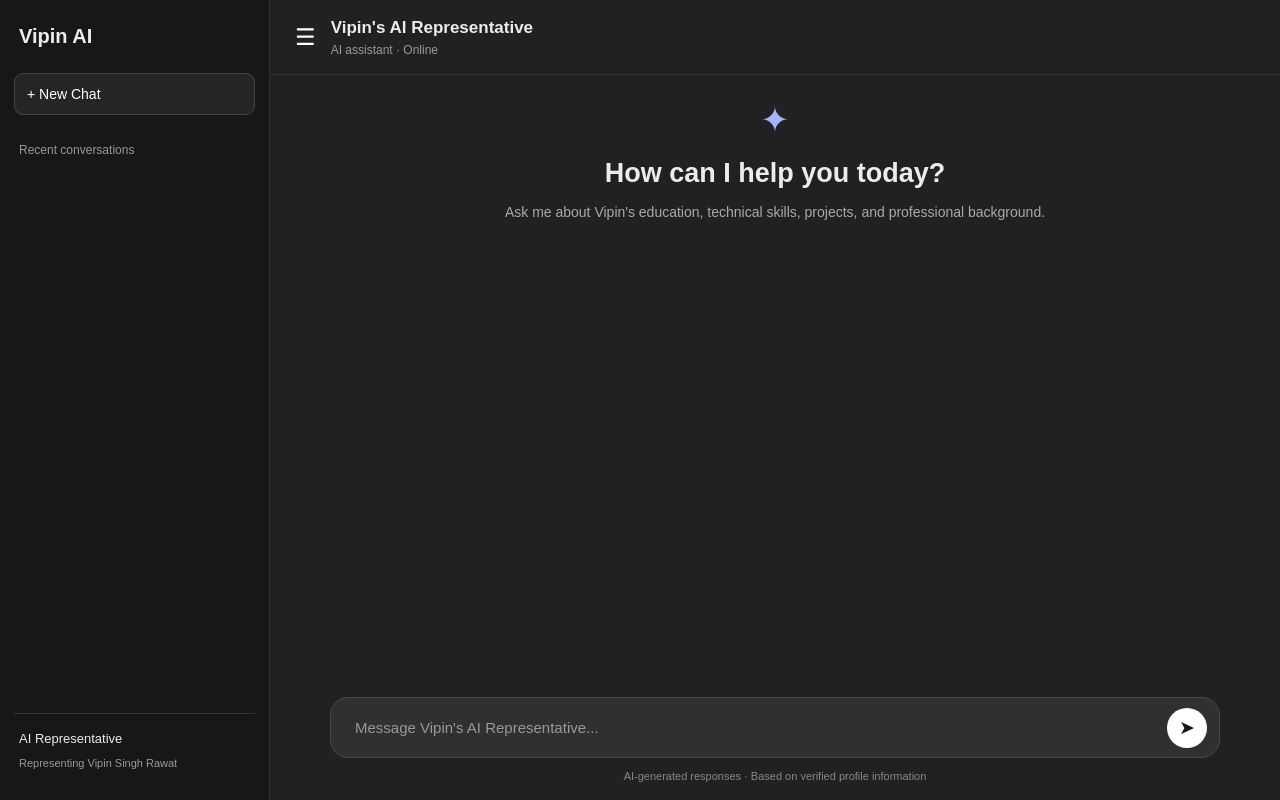
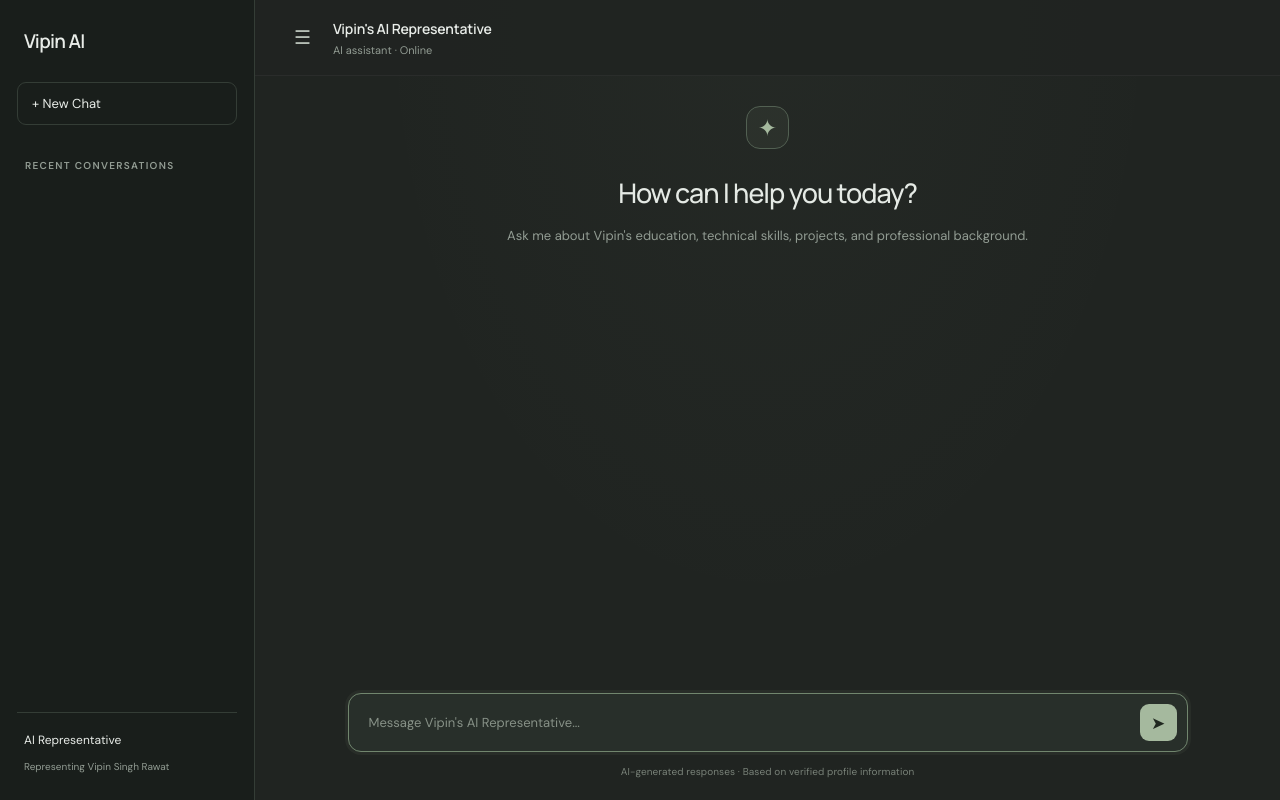
Before and after one commit to rawatvipin756/Resume-AI, a plain HTML site: page frontend/index.html in a window 1280 px wide. Drawn offline with Linux system fonts and the light colour scheme.

Commit message:
Update style.css

```diff
--- a/frontend/style.css
+++ b/frontend/style.css
@@ -1,3 +1,17 @@
+
+@import url('https://fonts.googleapis.com/css2?family=DM+Sans:wght@400;500;600;700&family=Manrope:wght@400;500;600;700&display=swap');
+
+:root {
+    --bg: #202421;
+    --sidebar: #191e1b;
+    --surface: #272e29;
+    --surface-hover: #303832;
+    --border: #343d36;
+    --text: #e8ece8;
+    --muted: #929c93;
+    --accent: #a5b99e;
+    --accent-dark: #28382d;
+}
 
 * {
     margin: 0;
@@ -6,11 +20,20 @@
 }
 
 body {
-    font-family: Arial, Helvetica, sans-serif;
-    background: #212121;
-    color: #ececec;
+    font-family: 'DM Sans', sans-serif;
+    background: var(--bg);
+    color: var(--text);
     height: 100vh;
     overflow: hidden;
+}
+
+button,
+input {
+    font: inherit;
+}
+
+button {
+    transition: background 0.2s ease, color 0.2s ease, border 0.2s ease;
 }
 
 .app-layout {
@@ -19,49 +42,56 @@ body {
     height: 100vh;
 }
 
-/* Sidebar */
+/* SIDEBAR */
 
 .sidebar {
-    width: 270px;
-    min-width: 270px;
-    background: #171717;
-    padding: 20px 14px;
+    width: 255px;
+    min-width: 255px;
+    background: var(--sidebar);
+    padding: 25px 17px 18px;
     display: flex;
     flex-direction: column;
-    border-right: 1px solid #303030;
+    border-right: 1px solid var(--border);
 }
 
 .sidebar-header {
     display: flex;
     flex-direction: column;
-    gap: 20px;
+    gap: 25px;
 }
 
 .sidebar-header h2 {
-    font-size: 20px;
-    padding: 5px;
+    font-family: 'Manrope', sans-serif;
+    font-size: 19px;
+    font-weight: 600;
+    letter-spacing: -0.7px;
+    padding: 3px 7px;
 }
 
 .new-chat-btn {
     width: 100%;
-    padding: 12px;
-    background: #252525;
-    color: #ffffff;
-    border: 1px solid #444;
+    padding: 12px 14px;
+    background: transparent;
+    color: var(--text);
+    border: 1px solid var(--border);
     border-radius: 9px;
     text-align: left;
     cursor: pointer;
-    font-size: 14px;
+    font-size: 13px;
 }
 
 .new-chat-btn:hover {
-    background: #333;
+    background: var(--surface);
+    border-color: #526052;
 }
 
 .history-heading {
-    color: #999;
-    font-size: 12px;
-    margin: 28px 5px 12px;
+    color: var(--muted);
+    font-size: 10px;
+    font-weight: 600;
+    letter-spacing: 1.3px;
+    text-transform: uppercase;
+    margin: 34px 8px 13px;
 }
 
 .conversation-list {
@@ -72,8 +102,8 @@ body {
 .conversation-item {
     display: flex;
     align-items: center;
-    gap: 8px;
-    margin-bottom: 5px;
+    gap: 5px;
+    margin-bottom: 4px;
 }
 
 .history-btn {
@@ -81,11 +111,11 @@ body {
     min-width: 0;
     padding: 11px 10px;
     border: none;
-    border-radius: 8px;
+    border-radius: 7px;
     background: transparent;
-    color: #ddd;
+    color: #bdc5bd;
     text-align: left;
-    font-size: 13px;
+    font-size: 12px;
     cursor: pointer;
     overflow: hidden;
     text-overflow: ellipsis;
@@ -94,76 +124,95 @@ body {
 
 .history-btn:hover,
 .history-btn.active {
-    background: #303030;
+    background: var(--surface);
+    color: var(--accent);
 }
 
 .delete-chat-btn {
     border: none;
     background: transparent;
-    color: #999;
+    color: #778078;
     padding: 7px;
     cursor: pointer;
     border-radius: 6px;
+    opacity: 0;
+}
+
+.conversation-item:hover .delete-chat-btn {
+    opacity: 1;
 }
 
 .delete-chat-btn:hover {
-    background: #333;
-    color: white;
+    background: #3b302f;
+    color: #e5a49b;
 }
 
 .sidebar-footer {
-    border-top: 1px solid #333;
-    padding: 15px 5px 5px;
-    line-height: 1.6;
+    border-top: 1px solid var(--border);
+    padding: 17px 7px 4px;
+    line-height: 1.7;
 }
 
 .sidebar-footer p {
-    font-size: 13px;
+    font-size: 12px;
+    color: var(--text);
 }
 
 .sidebar-footer span {
-    font-size: 11px;
-    color: #999;
+    font-size: 10px;
+    color: var(--muted);
 }
 
-/* Main content */
+/* MAIN CONTENT */
 
 .main-content {
     flex: 1;
     min-width: 0;
     display: flex;
     flex-direction: column;
+    background:
+        radial-gradient(ellipse at 50% 0%, rgba(165, 185, 158, 0.035), transparent 55%),
+        var(--bg);
 }
 
 .top-header {
-    height: 75px;
-    padding: 15px 25px;
+    height: 76px;
+    min-height: 76px;
+    padding: 15px 34px;
     display: flex;
     align-items: center;
-    gap: 15px;
-    border-bottom: 1px solid #333;
-    background: #212121;
+    gap: 17px;
+    border-bottom: 1px solid rgba(255,255,255,0.045);
+    background: rgba(32, 36, 33, 0.85);
 }
 
 .top-header h1 {
-    font-size: 17px;
+    font-family: 'Manrope', sans-serif;
+    font-size: 14px;
+    font-weight: 600;
+    letter-spacing: -0.2px;
     margin-bottom: 5px;
 }
 
 .top-header p {
-    font-size: 12px;
-    color: #999;
+    font-size: 11px;
+    color: var(--muted);
 }
 
 .sidebar-toggle {
     background: transparent;
-    color: white;
+    color: #b5beb5;
     border: none;
-    font-size: 23px;
+    font-size: 19px;
     cursor: pointer;
+    padding: 5px;
 }
 
-/* Chat area */
+.sidebar-toggle:hover {
+    color: var(--accent);
+}
+
+/* CHAT AREA */
 
 .chat-container {
     flex: 1;
@@ -175,9 +224,10 @@ body {
 
 .welcome-section {
     margin: auto;
-    padding: 25px;
+    padding: 30px 25px;
     text-align: center;
-    max-width: 600px;
+    max-width: 590px;
+    animation: fadeIn 0.5s ease;
 }
 
 .welcome-section.hidden {
@@ -185,165 +235,239 @@ body {
 }
 
 .welcome-icon {
-    font-size: 35px;
-    color: #a5b4fc;
-    margin-bottom: 18px;
+    width: 43px;
+    height: 43px;
+    display: flex;
+    justify-content: center;
+    align-items: center;
+    margin: 0 auto 25px;
+    border: 1px solid #526052;
+    border-radius: 14px;
+    color: var(--accent);
+    font-size: 23px;
+    background: rgba(165, 185, 158, 0.06);
 }
 
 .welcome-section h2 {
+    font-family: 'Manrope', sans-serif;
     font-size: 27px;
-    margin-bottom: 12px;
+    font-weight: 500;
+    letter-spacing: -1px;
+    margin-bottom: 13px;
+    color: #e5eae5;
 }
 
 .welcome-section p {
-    color: #aaa;
-    font-size: 14px;
-    line-height: 1.7;
+    color: var(--muted);
+    font-size: 13px;
+    line-height: 1.9;
 }
 
-/* Messages */
+/* MESSAGES */
 
 .chat-box {
     flex: 1;
     min-height: 0;
     overflow-y: auto;
     width: 100%;
-    max-width: 950px;
+    max-width: 900px;
     margin: 0 auto;
-    padding: 25px 30px;
+    padding: 35px 30px;
     display: flex;
     flex-direction: column;
-    gap: 22px;
+    gap: 27px;
 }
 
 .message {
-    max-width: 80%;
-    padding: 14px 18px;
-    border-radius: 17px;
-    font-size: 15px;
-    line-height: 1.7;
+    max-width: 82%;
+    padding: 13px 17px;
+    border-radius: 12px;
+    font-size: 14px;
+    line-height: 1.85;
     overflow-wrap: anywhere;
     white-space: pre-wrap;
+    animation: fadeIn 0.25s ease;
 }
 
 .user-message {
     align-self: flex-end;
-    background: #343541;
-    color: #ffffff;
-    border-bottom-right-radius: 5px;
+    background: #303a32;
+    color: #e4eae3;
+    border: 1px solid #3c493e;
+    border-bottom-right-radius: 3px;
 }
 
 .bot-message {
     align-self: flex-start;
-    background: #2a2a2a;
-    color: #ececec;
-    border-bottom-left-radius: 5px;
+    background: transparent;
+    color: #d4dcd4;
+    padding-left: 0;
+    border-radius: 0;
+    max-width: 88%;
 }
 
-/* Input area */
+/* INPUT AREA */
 
 .input-area {
     width: 100%;
-    max-width: 950px;
+    max-width: 900px;
     margin: 0 auto;
-    padding: 15px 30px 18px;
+    padding: 15px 30px 22px;
 }
 
 .input-container {
     display: flex;
     align-items: center;
     gap: 10px;
-    padding: 9px 12px;
-    background: #303030;
-    border: 1px solid #484848;
-    border-radius: 18px;
+    padding: 8px 10px 8px 17px;
+    background: #282f2a;
+    border: 1px solid #3b463d;
+    border-radius: 13px;
+    transition: border 0.2s ease, box-shadow 0.2s ease;
+}
+
+.input-container:focus-within {
+    border-color: #71866e;
+    box-shadow: 0 0 0 3px rgba(165, 185, 158, 0.06);
 }
 
 .input-container input {
     flex: 1;
     min-width: 0;
-    padding: 12px;
+    padding: 12px 3px;
     background: transparent;
     border: none;
     outline: none;
-    color: white;
-    font-size: 15px;
+    color: var(--text);
+    font-size: 13px;
 }
 
 .input-container input::placeholder {
-    color: #999;
+    color: #879187;
 }
 
 .input-container button {
-    width: 40px;
-    height: 40px;
+    width: 37px;
+    height: 37px;
+    flex-shrink: 0;
     border: none;
-    border-radius: 50%;
-    background: #ffffff;
-    color: #171717;
-    font-size: 19px;
+    border-radius: 9px;
+    background: var(--accent);
+    color: #202820;
+    font-size: 17px;
     cursor: pointer;
 }
 
 .input-container button:hover {
-    background: #d4d4d4;
+    background: #bacbb4;
 }
 
 .input-container button:disabled {
-    opacity: 0.5;
+    opacity: 0.45;
     cursor: not-allowed;
 }
 
 .footer-text {
     text-align: center;
-    color: #888;
-    font-size: 11px;
-    margin-top: 12px;
+    color: #788178;
+    font-size: 10px;
+    margin-top: 13px;
+    letter-spacing: 0.1px;
 }
 
-/* Scrollbars */
+/* SCROLLBARS */
 
 .chat-box::-webkit-scrollbar,
 .conversation-list::-webkit-scrollbar {
-    width: 6px;
+    width: 5px;
 }
 
 .chat-box::-webkit-scrollbar-thumb,
 .conversation-list::-webkit-scrollbar-thumb {
-    background: #555;
+    background: #465047;
     border-radius: 10px;
 }
 
-/* Mobile */
+/* ANIMATION */
+
+@keyframes fadeIn {
+    from {
+        opacity: 0;
+        transform: translateY(5px);
+    }
+    to {
+        opacity: 1;
+        transform: translateY(0);
+    }
+}
+
+/* MOBILE */
 
 @media (max-width: 700px) {
     .sidebar {
         position: fixed;
-        left: -280px;
+        left: -270px;
         top: 0;
         bottom: 0;
         z-index: 10;
         transition: left 0.25s ease;
+        box-shadow: 10px 0 35px rgba(0,0,0,0.2);
     }
 
     .sidebar.open {
         left: 0;
     }
 
+    .top-header {
+        height: 66px;
+        min-height: 66px;
+        padding: 12px 17px;
+    }
+
+    .top-header h1 {
+        font-size: 13px;
+    }
+
     .chat-box {
-        padding: 20px 14px;
+        padding: 23px 17px;
+        gap: 22px;
     }
 
     .input-area {
-        padding: 12px;
+        padding: 12px 14px 17px;
     }
 
     .message {
-        max-width: 90%;
-        font-size: 14px;
+        max-width: 92%;
+        font-size: 13px;
+    }
+
+    .bot-message {
+        max-width: 96%;
+    }
+
+    .welcome-section {
+        padding: 20px;
     }
 
     .welcome-section h2 {
-        font-size: 22px;
+        font-size: 23px;
+    }
+
+    .welcome-section p {
+        font-size: 12px;
+    }
+
+    .delete-chat-btn {
+        opacity: 1;
     }
 }
+
+@media (prefers-reduced-motion: reduce) {
+    *,
+    *::before,
+    *::after {
+        animation-duration: 0.01ms !important;
+        transition-duration: 0.01ms !important;
+    }
+}
```
